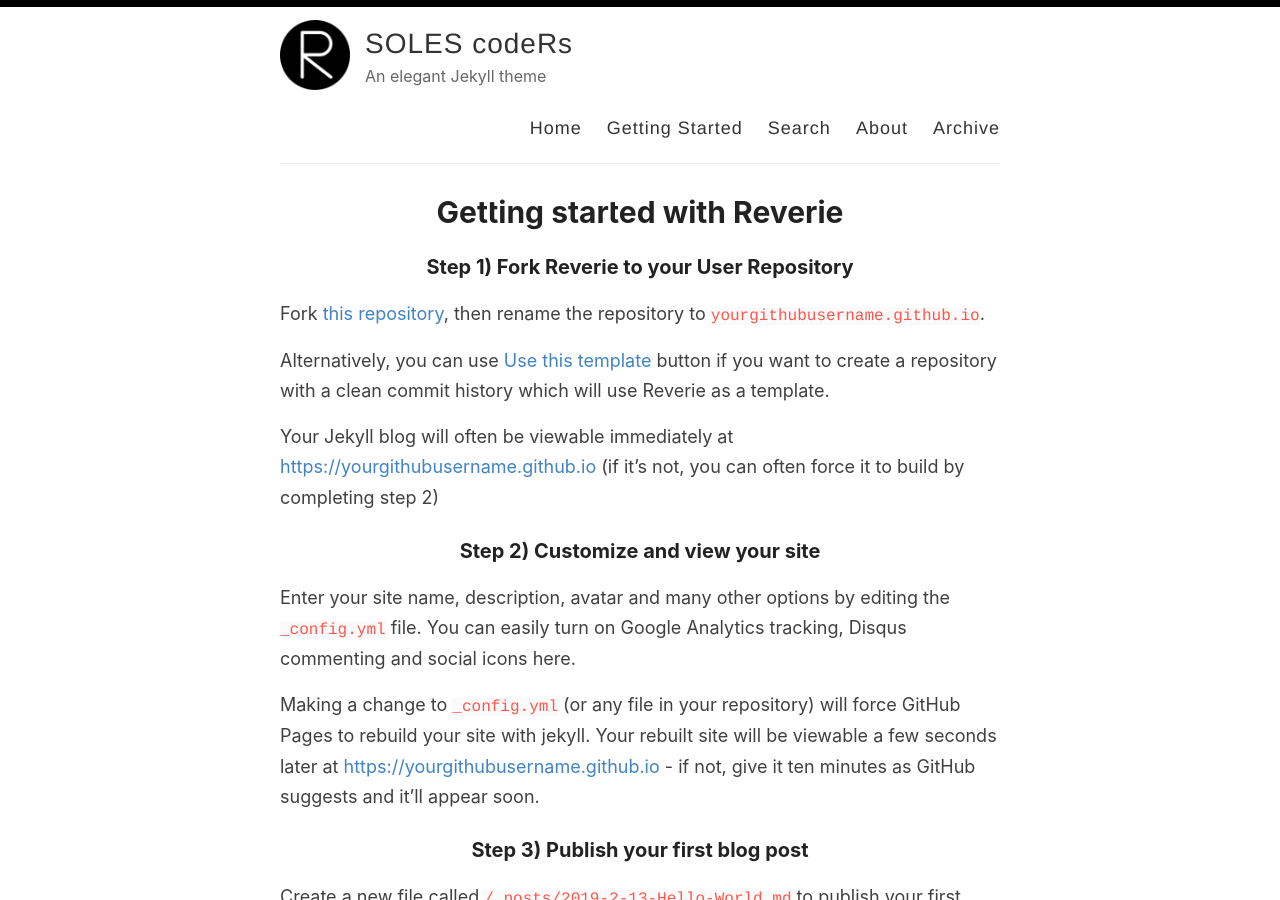
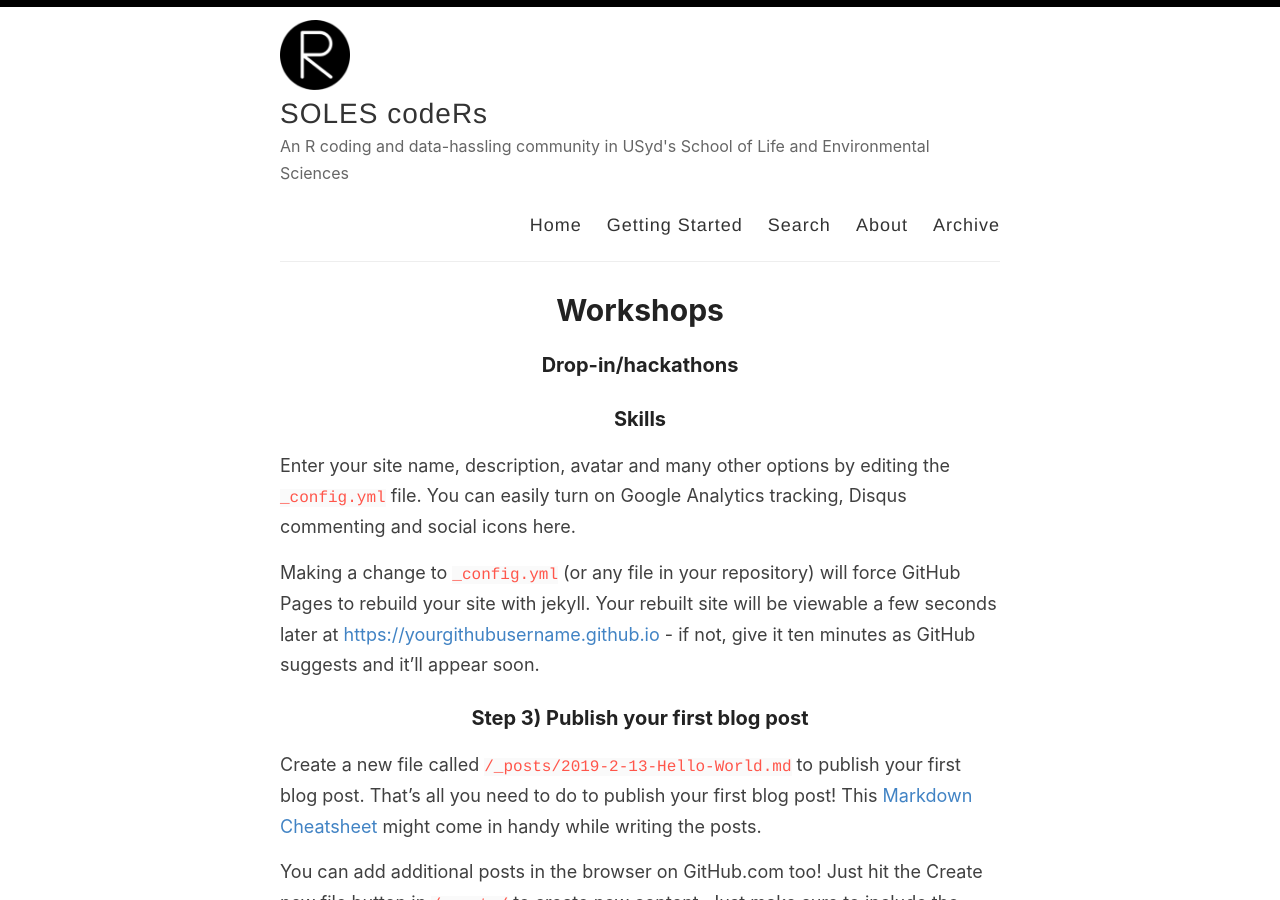
Before and after one commit to solescoders/solescoders.github.io, a Jekyll site: the page built from _pages/workshops.md, in a window 1280 px wide and 900 px high. Built offline with Jekyll 4.4.1, drawn with Linux system fonts in a browser that asks for light colours.

Commit message:
Roughing in

```diff
--- a/_config.yml
+++ b/_config.yml
@@ -2,10 +2,10 @@
 name: SOLES codeRs
 
 # Name of the author
-author: Amit Merchant
+author: Thomas White
 
 # Short bio or description (displayed in the header)
-description: An elegant Jekyll theme
+description: An R coding and data-hassling community in USyd's School of Life and Environmental Sciences
 
 # URL of your avatar or profile pic (you could use your GitHub profile pic)
 avatar: /images/reverie.png
@@ -17,7 +17,7 @@
 # Includes an icon in the footer for each username you enter
 footer-links:
   dribbble:
-  email: thomas.white026@gmail.com
+  email: thomas.white@sydney.edu.au
   facebook:
   flickr:
   github: solescoders
--- a/_pages/getting-started.md
+++ b/_pages/workshops.md
@@ -1,18 +1,12 @@
 ---
 layout: page
-title: Getting started with Reverie
-permalink: /getting-started/
+title: Workshops
+permalink: /workshops/
 ---
 
-### Step 1) Fork Reverie to your User Repository
+### Drop-in/hackathons
 
-Fork [this repository](https://github.com/amitmerchant1990/reverie), then rename the repository to `yourgithubusername.github.io`.
-
-Alternatively, you can use [Use this template](https://github.com/amitmerchant1990/reverie/generate) button if you want to create a repository with a clean commit history which will use Reverie as a template.
-
-Your Jekyll blog will often be viewable immediately at <https://yourgithubusername.github.io> (if it's not, you can often force it to build by completing step 2)
-
-### Step 2) Customize and view your site
+### Skills
 
 Enter your site name, description, avatar and many other options by editing the `_config.yml` file. You can easily turn on Google Analytics tracking, Disqus commenting and social icons here.
 
```
Also changed, not shown: _pages/archive.md (deleted, +0 -33 lines), _pages/people.md (added, +29 -0 lines), _pages/search.md (deleted, +0 -21 lines), index.html (deleted, +0 -49 lines), index.md (renamed from _pages/about.md, +3 -5 lines), 1 other file.
